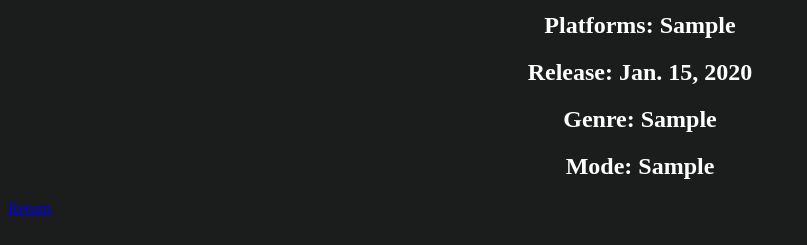
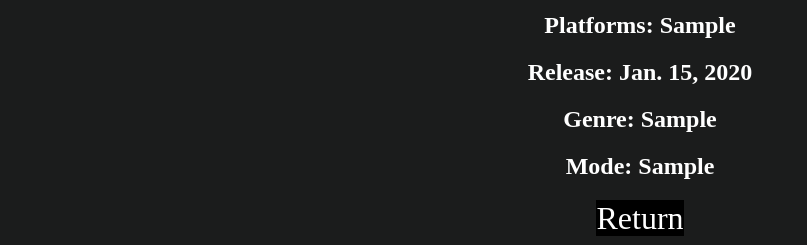
Before and after one commit to Everton-Renan/GamesAPI, a Django app: page /game/1 in a window 1280 px wide. Shown: the part 663-908 px from the top of the page, without its empty margins (0-807 px from the left). Before the commit the page ends 879 px from the top, so only its background shows below. Run offline with Django 5.2, Linux system fonts and the light colour scheme; tables that the repository leaves empty hold one stand-in row (values such as "Sample post"); grey boxes marked "Sample" are stand-in pictures.

Commit message:
Style .button and <a>

```diff
--- a/static/css/single_game/style.css
+++ b/static/css/single_game/style.css
@@ -14,3 +14,15 @@ img {
     width: 320px;
     height: 370px;
 }
+
+.button {
+    text-align: center;
+}
+
+a {
+    text-decoration: none;
+    border: 10px;
+    font-size: xx-large;
+    background-color: black;
+    color: white;
+}
```
